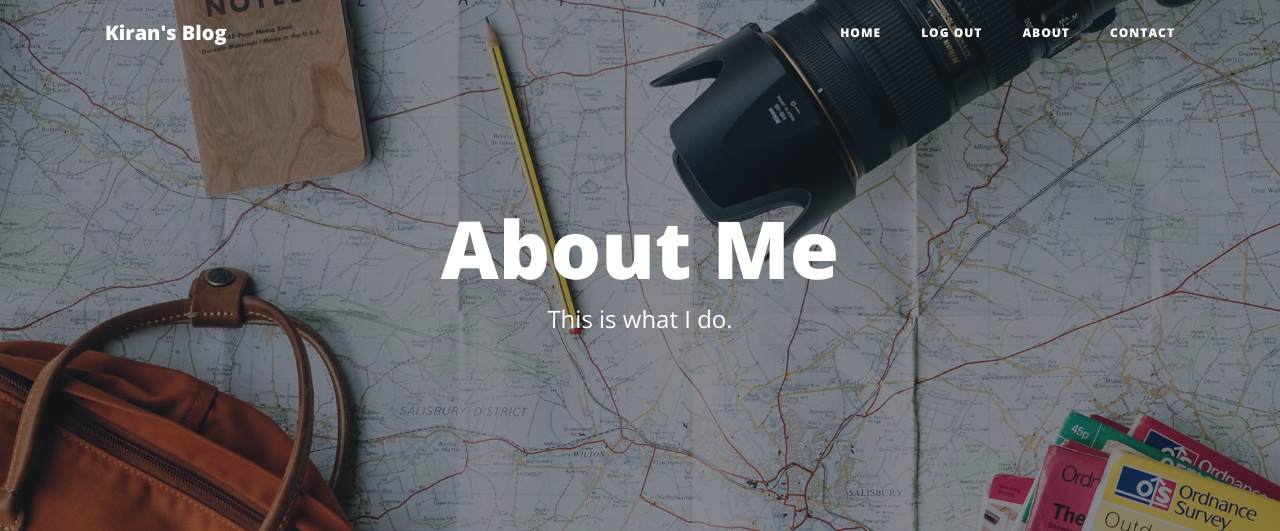
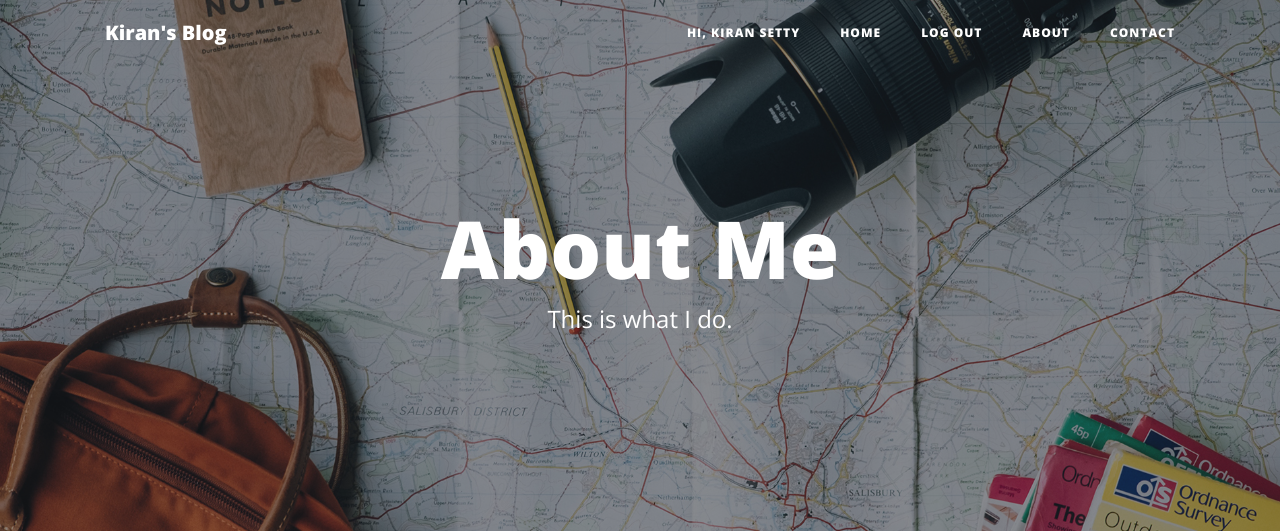
Before and after one commit to kiran-src/blog, a Flask app: page /about in a window 1280 px wide. Shown: the top 531 px of the page. Run offline with Flask 2, Linux system fonts and the light colour scheme; a user stored in the database is signed in; some libraries are stand-ins or nearby versions.

Commit message:
Allows for users to see their name when logged in on the NavBar

```diff
--- a/templates/header.html
+++ b/templates/header.html
@@ -36,6 +36,11 @@
       </button>
       <div class="collapse navbar-collapse" id="navbarResponsive">
         <ul class="navbar-nav ml-auto">
+          {% if logged_in %}
+          <li class="nav-item">
+            <a class="nav-link">Hi, {{current_user.name}}</a>
+          </li>
+          {% endif %}
           <li class="nav-item">
             <a class="nav-link" href="{{ url_for('get_all_posts') }}">Home</a>
           </li>
```
